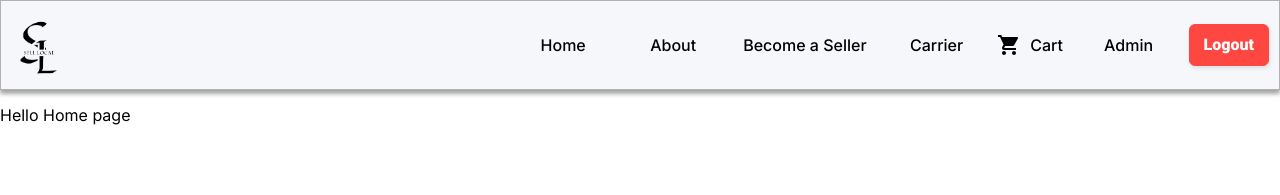
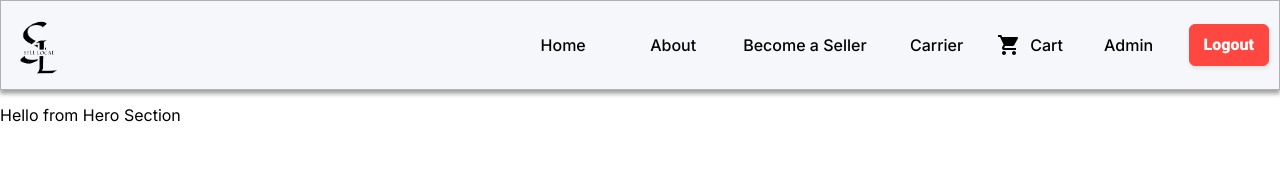
Before and after one commit to shivamgupta002/SellLocal, a Next.js app: page / in a window 1280 px wide. Shown: the top 195 px of the page. Built offline with nearby package versions, Linux system fonts and the light colour scheme.

Commit message:
Add Home Section

```diff
--- a/src/app/page.js
+++ b/src/app/page.js
@@ -1,10 +1,13 @@
 import Image from "next/image";
 import styles from "./page.module.css";
+import HeroSection from "../component/heroSection/HeroSection"
+// import Navbar from "../component/navbar/Navbar.jsx";
+
 
 export default function Home() {
   return (
     <main className={styles.main}>
-     Hello Home page
+    <HeroSection/>
     </main>
   );
 }
--- /dev/null
+++ b/src/component/heroSection/HeroSection.jsx
@@ -0,0 +1,12 @@
+// import Image from "next/image";
+import styles from "./heroSection.module.css";
+const HeroSection = () => {
+  return (
+    <>
+      <div className={styles.container}>
+        Hello from Hero Section
+      </div>
+    </>
+  );
+};
+export default HeroSection;
--- /dev/null
+++ b/src/component/heroSection/heroSection.module.css
@@ -0,0 +1,3 @@
+.container {
+    display: flex;
+}
```
